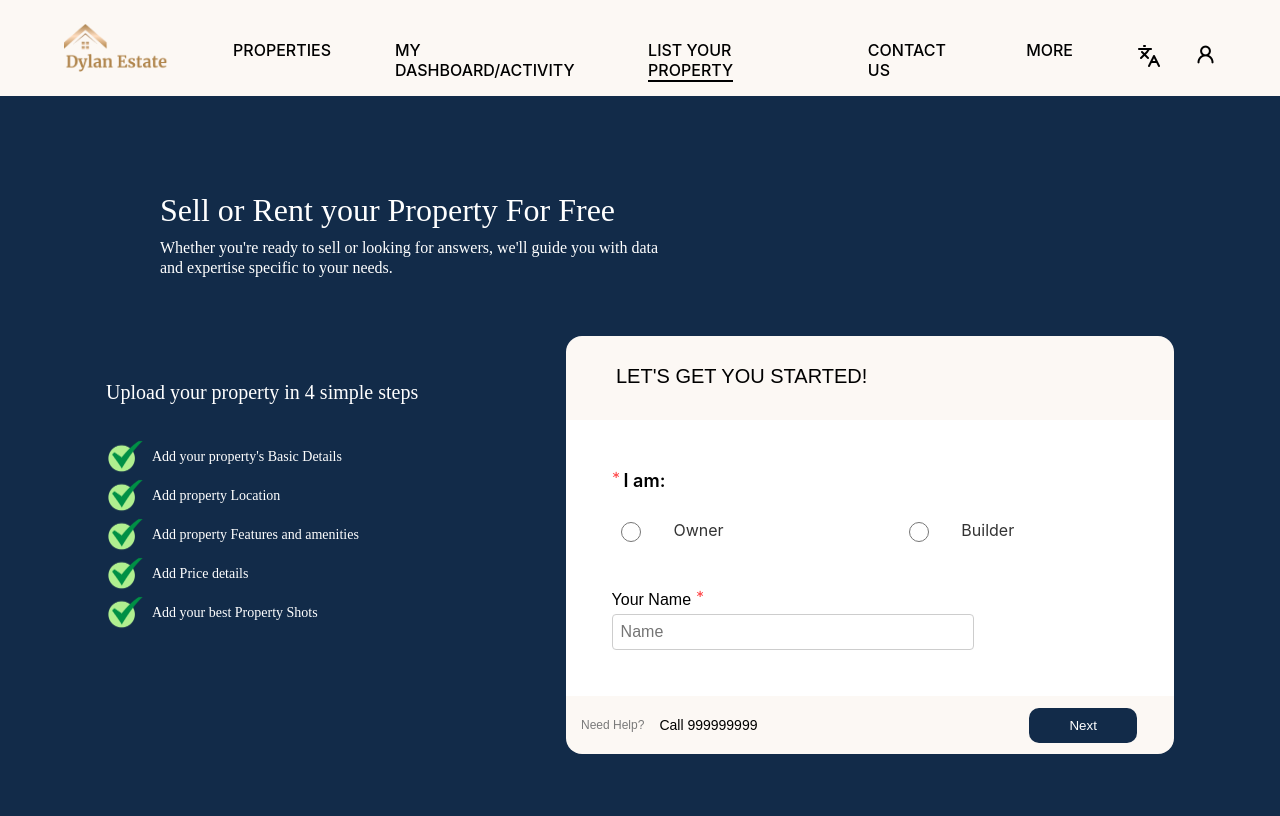
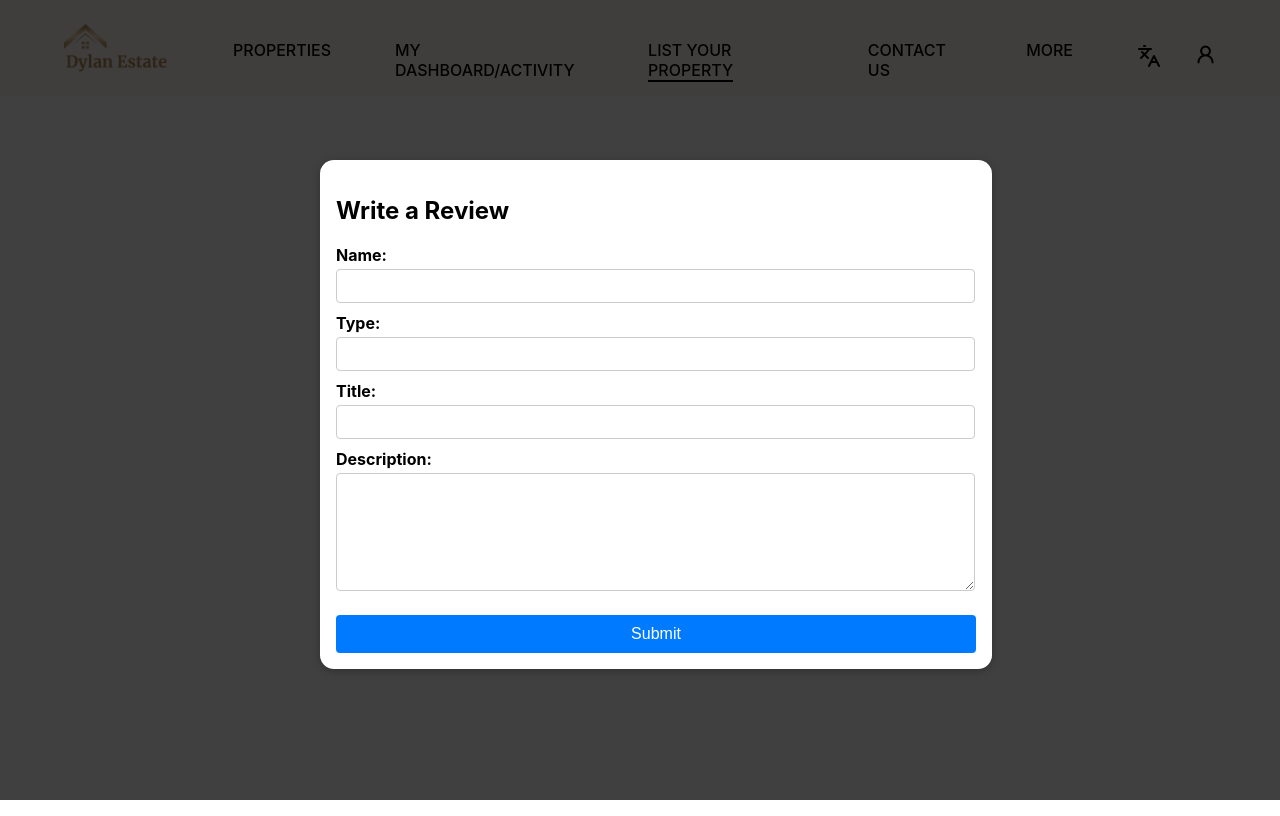
Before and after one commit to kaustubhduse/rent, a React (Create React App) app: page /list-your-property/previewpage/review in a window 1280 px wide. Before the commit this address led to /list-your-property. Built offline with nearby package versions, Linux system fonts and the light colour scheme.

Commit message:
Add new components: AddPhotos and OtherComponent

```diff
--- a/src/App.js
+++ b/src/App.js
@@ -8,6 +8,7 @@ import PropertyImages from "./components/Details/PropertyImages";
 import ModalPage from "./components/SellersFlow/ModalPage";
 import ConfirmationPage from "./components/SellersFlow/ConfimationPage";
 import PreviewPage from "./components/Preview/PreviewPage";
+import Review from "./components/Preview/Review";
 import { AppContextProvider } from "./store/use-context";
 
 import {
@@ -70,6 +71,11 @@ function App() {
             exact
             element={<PreviewPage/>}
           />
+          <Route
+            path="/list-your-property/previewpage/review"
+            exact
+            element={<Review/>}
+          />
 
 
           <Route path="*" exact element={<Navigate to="/" />} />
--- a/src/components/Preview/PreviewPage.css
+++ b/src/components/Preview/PreviewPage.css
@@ -137,19 +137,19 @@ text-align: left;
     border: 1px;
   }
 
-  .desc-desc {
+  .desc-desc, .about-text {
     display: -webkit-box;
     -webkit-box-orient: vertical;
     overflow: hidden;
   }
 
-  .desc-desc.collapsed {
+  .desc-desc.collapsed, .about-text.collapsed {
     -webkit-line-clamp: 10;
     line-clamp: 10;
     max-height: 10em; /* Adjust as needed for line height */
   }
 
-  .desc-desc.expanded {
+  .desc-desc.expanded, .about-text.expanded  {
     -webkit-line-clamp: unset;
     line-clamp: unset;
     max-height: unset;
@@ -163,6 +163,141 @@ text-align: left;
     text-decoration: underline;
     margin-top: 1rem;
   }
+
+  .about-title{
+    font-family: Merriweather Sans;
+font-size: 32px;
+font-weight: 400;
+line-height: 40.22px;
+text-align: left;
+
+  }
+
+  .mira-road{
+    margin-top: 5rem;
+    padding: 40px 36px 40px 36px;
+    gap: 60px;
+    border-radius: 4px 0px 0px 0px;
+    border: 0.8px;
+    background: rgba(255, 255, 255, 1);
+    border: 0.8px solid rgba(214, 214, 214, 1)
+  }
+
+  .write-review{
+    margin-top: 3rem;
+    width: 20%;
+    height: 36px;
+    padding: 12px 32px 12px 32px;
+    gap: 10px;
+   border-radius: 4px ;
+   background: linear-gradient(0deg, #122B49, #122B49),
+   linear-gradient(0deg, rgba(79, 79, 79, 0.2), rgba(79, 79, 79, 0.2));
+   color: white;
+   border: none;
+   cursor: pointer;
+   text-align: center;
+
+  }
+
+  .review-box{
+    margin-top: 5rem;
+    height: 458px;
+   padding: 40px 36px 40px 36px;
+   gap: 60px;
+   border-radius: 4px ;
+   border: 0.8px;
+   background: rgba(255, 255, 255, 1);
+   border: 0.8px solid rgba(214, 214, 214, 1)
+  }
+
+  .ratings-title{
+    font-family: Merriweather Sans;
+    font-size: 32px;
+   font-weight: 400;
+   line-height: 40.22px;
+   text-align: left;
+   color: rgba(0, 0, 0, 1);
+
+
+  }
+
+  .ratings{
+   height: 182px;
+   gap: 166px;
+   display: flex;
+   gap: 2rem;
+
+  }
+
+  .profile-right {
+    display: flex;
+    flex-direction: column;
+  }
+
+  .review-number{
+    width: 511px;
+   height: 145px;
+   gap: 20px;
+   flex: 1;
+  }
+
+  .profile{
+    width: 40px;
+height: 40px;
+padding: 8px;
+gap: 10px;
+border-radius: 29px ;
+
+  }
+
+  .review-name{
+    margin-top: -3rem;
+    margin-left: 4rem;
+    font-family: Inter;
+    font-size: 18px;
+    font-weight: 700;
+    line-height: 19.36px;
+    text-align: left;
+    color: rgba(18, 43, 73, 1);
+
+  }
+
+  .review-period{
+    margin-left: 4rem;
+    margin-top: -1rem;
+    margin-bottom: 2rem;
+    font-family: Inter;
+    font-size: 14px;
+    font-weight: 400;
+    line-height: 14.52px;
+    text-align: left;
+    color: rgba(66, 66, 66, 1);
+
+  }
+
+  .review-tilename{
+    font-family: Inter;
+font-size: 18px;
+font-weight: 600;
+line-height: 19.36px;
+text-align: left;
+color: rgba(66, 66, 66, 1);
+
+  }
+
+  .review-para{
+    font-family: Inter;
+font-size: 18px;
+font-weight: 400;
+line-height: 19.36px;
+text-align: left;
+color: rgba(66, 66, 66, 1);
+
+  }
+
+
+
+
 
 
   @media (max-width: 768px) {
--- a/src/components/Preview/PreviewPage.js
+++ b/src/components/Preview/PreviewPage.js
@@ -1,4 +1,5 @@
 import React, { useContext, useState } from 'react';
+import { useNavigate } from 'react-router-dom';
 import AppContext from '../../store/use-context';
 import './PreviewPage.css';
 import bedroom from '../../assets/overview/bedroom.png';
@@ -19,13 +20,18 @@ import electricitystatus from '../../assets/overview/electricitystatus.png';
 import propertyage from '../../assets/overview/propertyage.png';
 import propertytype from '../../assets/overview/propertytype.png';
 import gatedsecurity from '../../assets/overview/gated-security.png';
-
 import Amenities from './Amenities';
 import ImageSection from './ImageSection';
+import profile from '../../assets/profile.png'
+
 
 const PreviewPage = () => {
   const ctx = useContext(AppContext);
-  const [isExpanded, setIsExpanded] = useState(false);
+  const [isDescriptionExpanded, setIsDescriptionExpanded] = useState(false);
+  const [isAboutExpanded, setIsAboutExpanded] = useState(false);
+  const navigate = useNavigate();
+
+
 
   const details = [
     { img: bedroom, label: 'Bedrooms', value: ctx.bedrooms },
@@ -48,9 +54,21 @@ const PreviewPage = () => {
     { img: gatedsecurity, label: 'Gated Security', value: ctx.gatedSecurity },
   ];
 
-  const toggleExpanded = () => {
-    setIsExpanded(!isExpanded);
+  const toggleDescriptionExpanded = () => {
+    setIsDescriptionExpanded(!isDescriptionExpanded);
   };
+
+  const toggleAboutExpanded = () => {
+    setIsAboutExpanded(!isAboutExpanded);
+
+  };
+
+
+
+  const handlereviewHandler = () => {
+     navigate('/list-your-property/previewpage/review');
+  }
+
 
   return (
     <div className='page'>
@@ -65,7 +83,6 @@ const PreviewPage = () => {
             <img src={img} alt='property' key={index} className='property-image' />
           ))}
         </ImageSection>
-
 
         <p className='overview'>Property Overview</p>
         <div className='property-details'>
@@ -88,14 +105,60 @@ const PreviewPage = () => {
         <div className='line'></div>
 
         <p className='description-title'>Description</p>
-      <div className={`desc-desc ${isExpanded ? 'expanded' : 'collapsed'}`}>{ctx.description}</div>
-      {ctx.description.length > 500 && ( // Arbitrary length to decide when to show the toggle
-        <button className='toggle-button' onClick={toggleExpanded}>
-          {isExpanded ? 'Show less' : 'Show more'}
+        <div className={`desc-desc ${isDescriptionExpanded ? 'expanded' : 'collapsed'}`}>{ctx.description}</div>
+        {ctx.description.length > 400 && ( // Arbitrary length to decide when to show the toggle
+          <button className='toggle-button' onClick={toggleDescriptionExpanded}>
+            {isDescriptionExpanded ? 'Show less' : 'Show more'}
           </button>
         )}
 
         <div className='line'></div>
+
+        <div className='review-box'>
+           <p className='ratings-title'>Ratings and Reviews</p>
+           <div className='ratings'>
+              <div className='review-number'>
+                <img src={profile} alt='profile' className='profile'/>
+                <div className='profile-right'>
+                <p className='review-name'>Aishwarya Malik</p>
+                <p className='review-period'>Tenant(8 months)</p>
+                </div>
+                <p className='review-tilename'>Good Society</p>
+                <p className='review-para'>The garden view is mesmerizing, the exposure of natural light is good.
+                Easy access to stores, markets and schools.</p>
+              </div>
+
+              <div className='review-number'>
+                <img src={profile} alt='profile' className='profile'/>
+                <div className='profile-right'>
+                <p className='review-name'>Aishwarya Malik</p>
+                <p className='review-period'>Tenant(8 months)</p>
+                </div>
+                <p className='review-tilename'>Good Society</p>
+                <p className='review-para'>The garden view is mesmerizing, the exposure of natural light is good.
+                Easy access to stores, markets and schools.</p>
+              </div>
+           </div>
+           <button className='write-review' onClick={handlereviewHandler}>Write review</button>
+        </div>
+
+        <div className='mira-road'>
+          <p className='about-title'>About Miraroad</p>
+          <div className={`about-text ${isAboutExpanded ? 'expanded' : 'collapsed'}`}>
+            Mira Road is situated at the northern outskirts of Mumbai and has emerged as a preferred residential destination owing to affordable property options, smooth connectivity and decent social infrastructure. Placed along Mira-Bhayandar Road, the locality is dominated by multi-storey apartments. Some notable residential projects in the locality are Kalpataru Srishti, Hubtown Gardenia, JP North, Lodha Aqua, and Unique Aurum.
+            Physical infrastructure
+            The locality enjoys decent physical connectivity to various locations of Mumbai, Thane and Navi Mumbai through extensive road network. It is well connected to key employment hubs such as BandraKurla Complex, Lower Parel and Nariman Point, via the Western Express Highway and Western Suburban Railway Line. The Mira Road Railway Station is a preferred medium of transport and connects it to various parts of the city. Also, the under-construction Line 7 of Mumbai Metro (Dahisar East - Andheri East), is scheduled to be completed by 2020 which would offer metro connectivity to Mira Road since it is adjacent to Dahisar East.
+            Social & retail infra
+            The locality has ample social and retail amenities comprising schools, colleges, malls, eateries, multiplexes, amusement park, and banks. Popular shopping centres here are Maxus Mall, Thakur Mall, Rassaz Shopping Mall and Shanti Shopping Centre, all of which are under 15 mins from the locality. It also hosts many prominent schools namely St. Xavier's High School, N.L. Dalmia High School, Sardar Vallabh bhai Patel Vidyalaya, RBK School, Queen Mary's High School and A.P. International School, among others. The locality also boasts presence of several hospitals nearby such as Bhaktivedanta Hospital & Research Institute, Thunga Hospital, Karuna Hospital, and Lotus Multispecialty Hospital.
+          </div>
+          <button className='toggle-button' onClick={toggleAboutExpanded}>
+            {isAboutExpanded ? 'Read less' : 'Read more'}
+          </button>
+          <br></br>
+          <button className='write-review' onClick={handlereviewHandler}>
+            Write review
+          </button>
+        </div>
       </div>
     </div>
   );
--- /dev/null
+++ b/src/components/Preview/Review.css
@@ -0,0 +1,41 @@
+.review-form {
+    display: flex;
+    flex-direction: column;
+  }
+
+  .review-form .form-group {
+    margin-bottom: 10px;
+  }
+
+  .review-form label {
+    font-weight: bold;
+  }
+
+  .review-form input[type='text'],
+  .review-form textarea {
+    width: 97%;
+    padding: 8px;
+    margin-top: 4px;
+    border: 1px solid #ccc;
+    border-radius: 4px;
+    font-size: 14px;
+  }
+
+  .review-form textarea {
+    height: 100px;
+  }
+
+  .review-form button[type='submit'] {
+    background-color: #007bff;
+    color: white;
+    border: none;
+    padding: 10px 20px;
+    cursor: pointer;
+    border-radius: 4px;
+    font-size: 16px;
+    margin-top: 10px;
+  }
+
+  .review-form button[type='submit']:hover {
+    background-color: #0056b3;
+  }
--- /dev/null
+++ b/src/components/Preview/Review.js
@@ -0,0 +1,82 @@
+import React, { useState } from 'react';
+import './Review.css';
+import Modal from '../UI/Modal';
+import { useNavigate } from 'react-router-dom';
+import AppContext from '../../store/use-context';
+import { useContext } from 'react';
+
+
+const Review = () => {
+  const [formData, setFormData] = useState({
+    name: '',
+    type: '',
+    title: '',
+    description: ''
+  });
+  const ctx = useContext(AppContext);
+  const navigate = useNavigate();
+
+  const handleChange = (e) => {
+    const { name, value } = e.target;
+    setFormData({ ...formData, [name]: value });
+    ctx.setReviews(formData);
+  };
+
+  const handleSubmit = (e) => {
+    e.preventDefault();
+    // Handle form submission logic
+    console.log(formData);
+    ctx.setReviews(formData);
+    navigate('/list-your-property/previewpage');
+  };
+
+  return (
+    <Modal>
+      <h2>Write a Review</h2>
+      <form className='review-form' onSubmit={handleSubmit}>
+        <div className='form-group'>
+          <label htmlFor='name'>Name:</label>
+          <input
+            type='text'
+            id='name'
+            name='name'
+            value={formData.name}
+            onChange={handleChange}
+          />
+        </div>
+        <div className='form-group'>
+          <label htmlFor='type'>Type:</label>
+          <input
+            type='text'
+            id='type'
+            name='type'
+            value={formData.type}
+            onChange={handleChange}
+          />
+        </div>
+        <div className='form-group'>
+          <label htmlFor='title'>Title:</label>
+          <input
+            type='text'
+            id='title'
+            name='title'
+            value={formData.title}
+            onChange={handleChange}
+          />
+        </div>
+        <div className='form-group'>
+          <label htmlFor='description'>Description:</label>
+          <textarea
+            id='description'
+            name='description'
+            value={formData.description}
+            onChange={handleChange}
+          />
+        </div>
+        <button type='submit'>Submit</button>
+      </form>
+    </Modal>
+  );
+};
+
+export default Review;
--- a/src/store/use-context.js
+++ b/src/store/use-context.js
@@ -34,6 +34,7 @@ export const AppContextProvider = (props) => {
     const[landmark,setLandmark] = useState('');
     const [city,setCity] = useState('');
     const [propertyImages, setPropertyImages] = useState([]);
+    const [reviews,setReviews] = useState({});
 
     const contextValue = {
         bedrooms,setBedrooms,
@@ -67,6 +68,7 @@ export const AppContextProvider = (props) => {
         landmark,setLandmark,
         city,setCity,
         propertyImages, setPropertyImages,
+        reviews,setReviews
     };
 
     return (
```
Also changed, not shown: src/assets/profile.png (added). Lines whose indentation alone changed are shown as unchanged.
